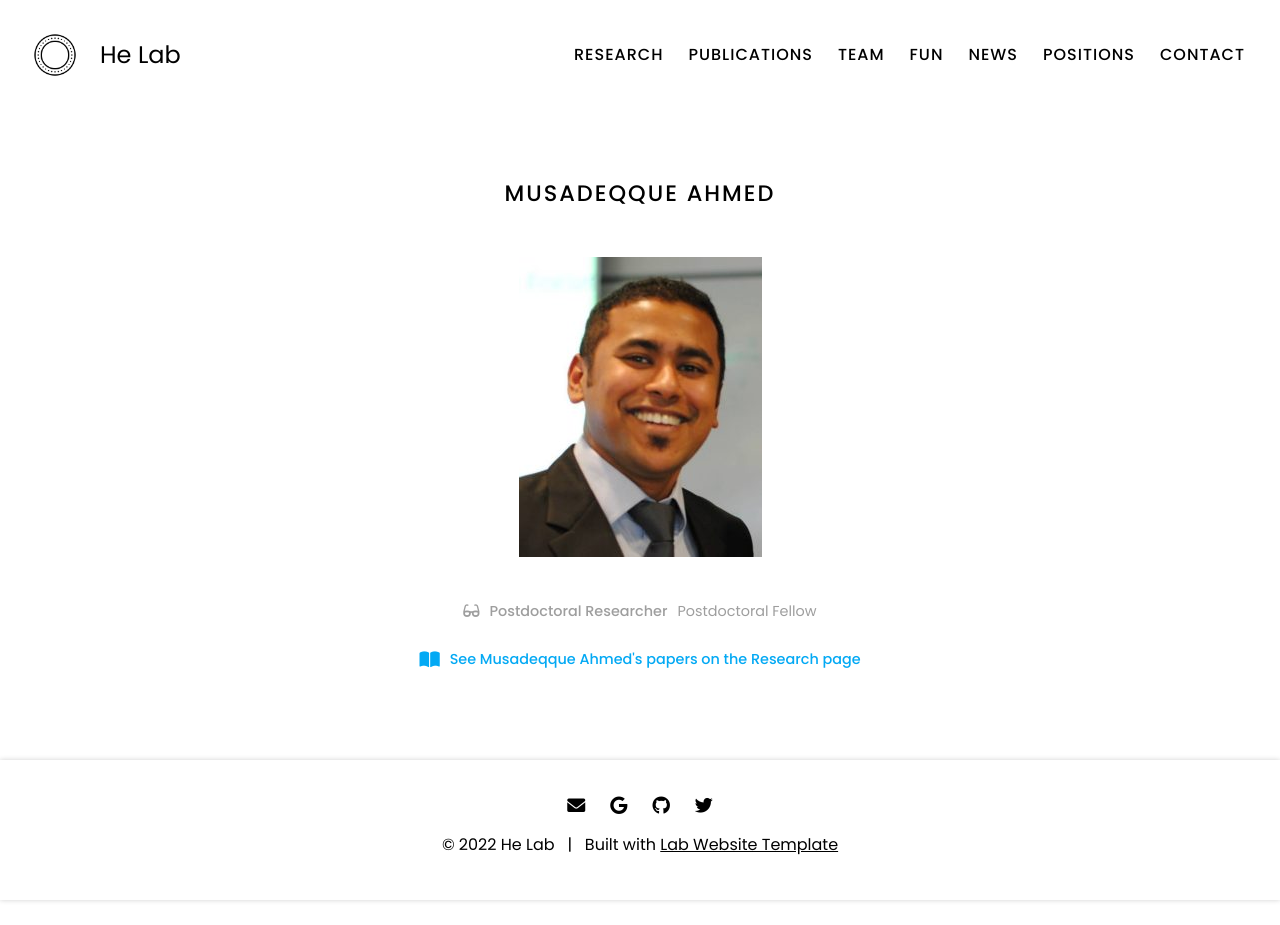
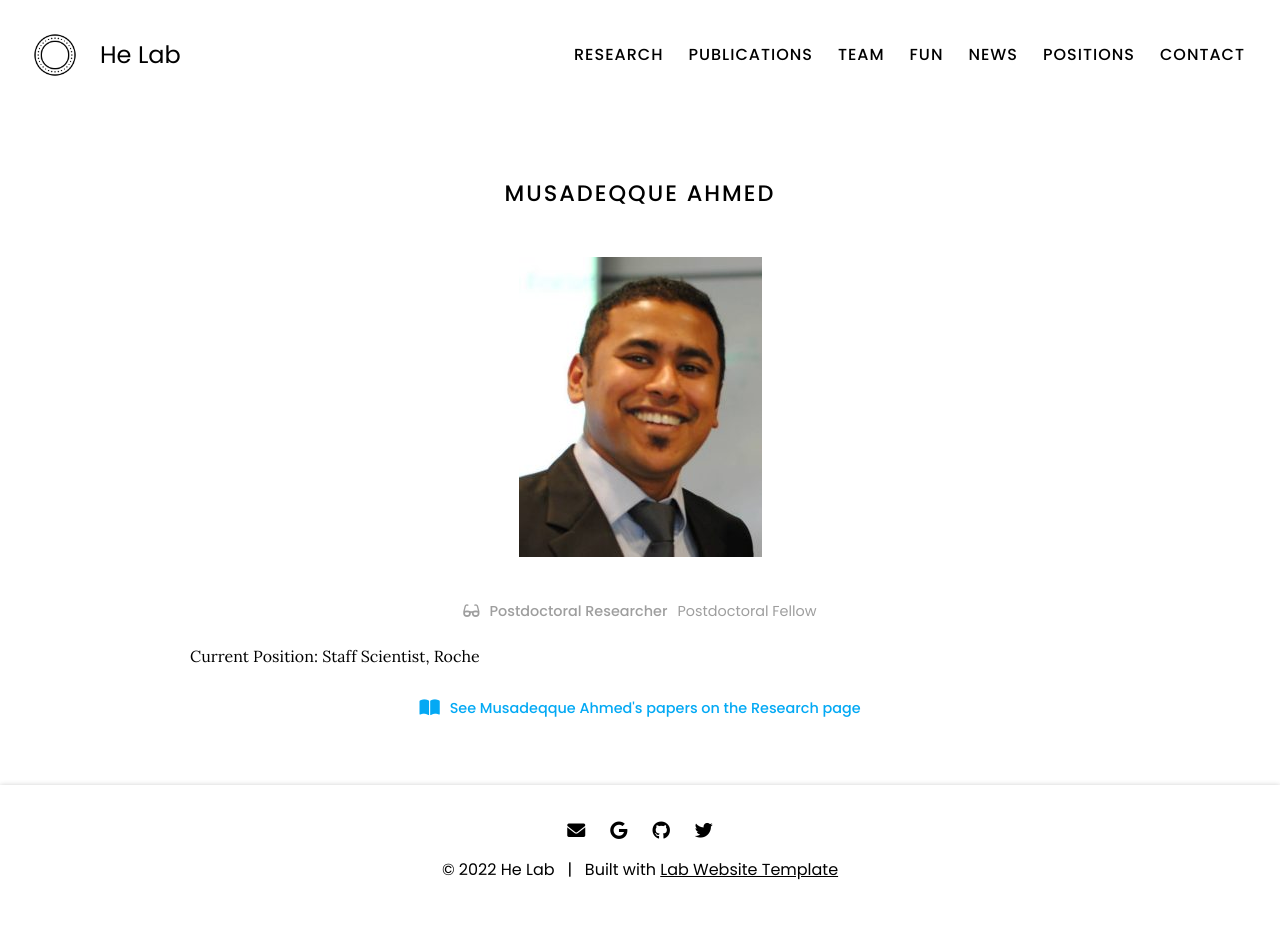
Before and after one commit to vivianschu/blue, a Jekyll site: the page built from _members/musadeqque-ahmed.md, in a window 1280 px wide. Built offline with Jekyll 4.4.1, drawn with Linux system fonts in a browser that asks for light colours; before the commit the page ends 900 px from its top, so only the background shows below that.

Commit message:
Update musadeqque-ahmed.md

```diff
--- a/_members/musadeqque-ahmed.md
+++ b/_members/musadeqque-ahmed.md
@@ -9,5 +9,6 @@ aliases:
   - M. Ahmed
 links:
   email:
-current position: Staff Scientist, Roche
 ---
+
+Current Position: Staff Scientist, Roche
```
